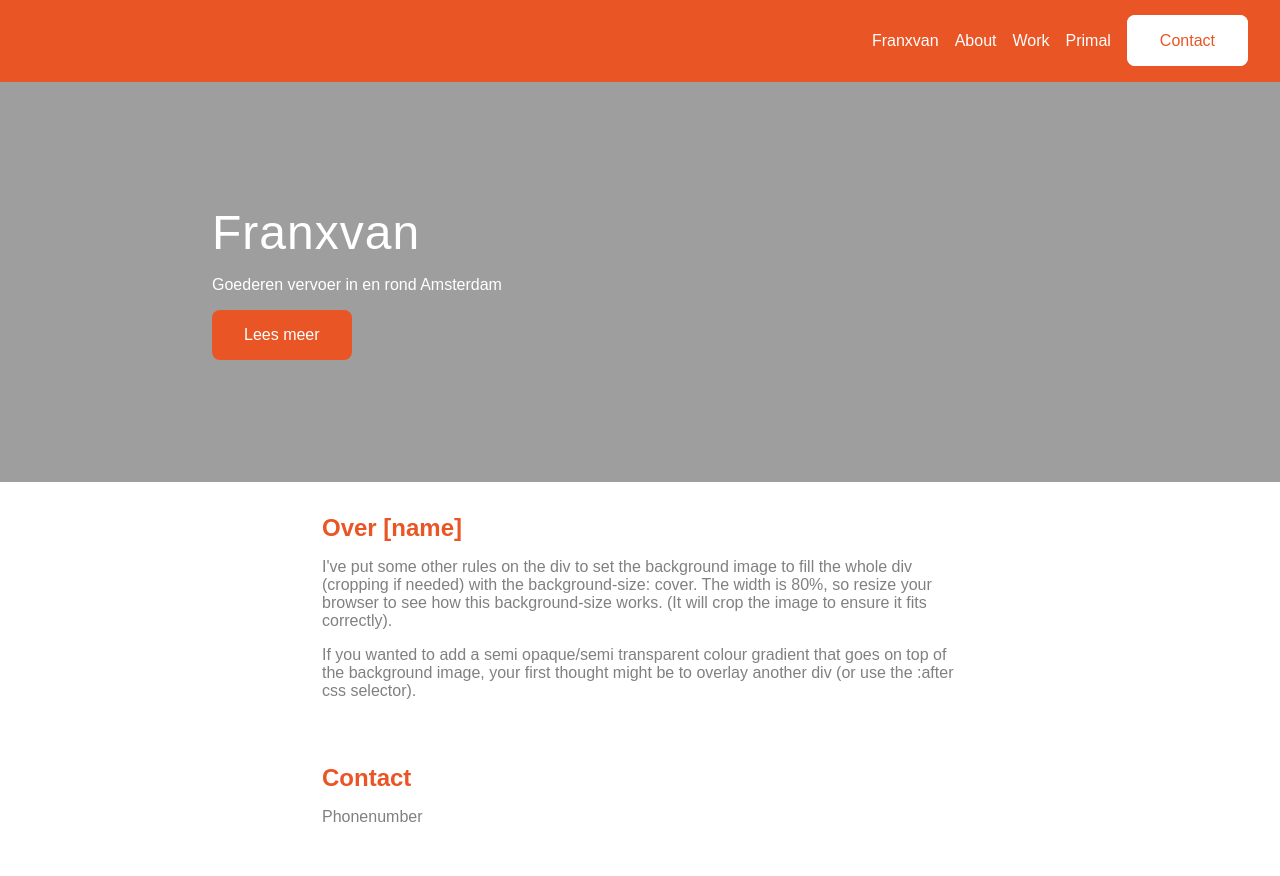
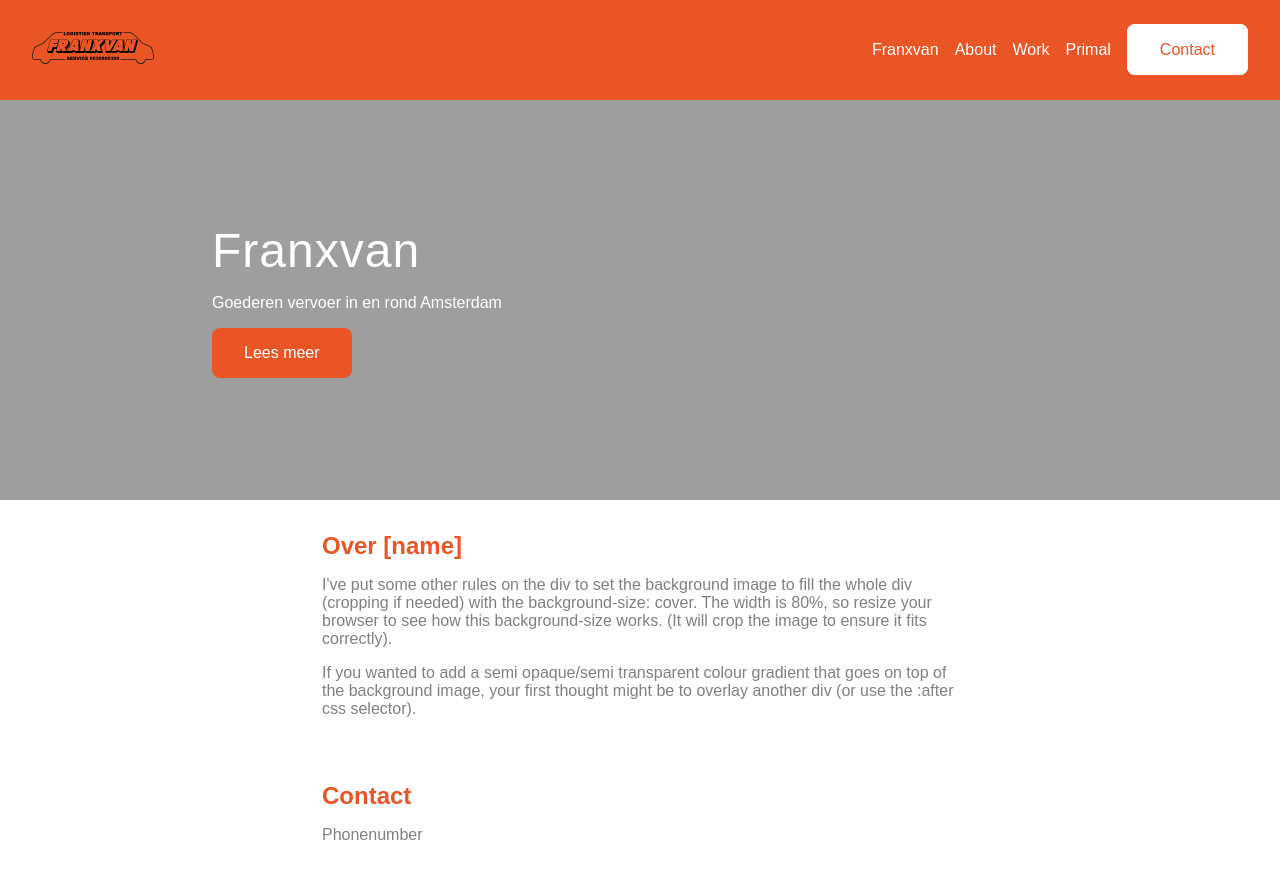
Before and after one commit to LilJiggly/franxvan, a plain HTML site: page index.html in a window 1280 px wide. Drawn offline with Linux system fonts and the light colour scheme; the site is published under a folder, as on GitHub Pages, so addresses that start at the root find nothing.

Commit message:
Add files via upload

```diff
--- a/index.html
+++ b/index.html
@@ -31,7 +31,7 @@
   <header>
     <div id="navbar" class="flex-row gap-1">
       <a href="#" id="logo">
-        <img src="/images/logo.svg" alt="" />
+        <img src="./images/logo.svg" alt="" />
       </a>
 
       <ul class="nav-list flex-row gap-1">
```
